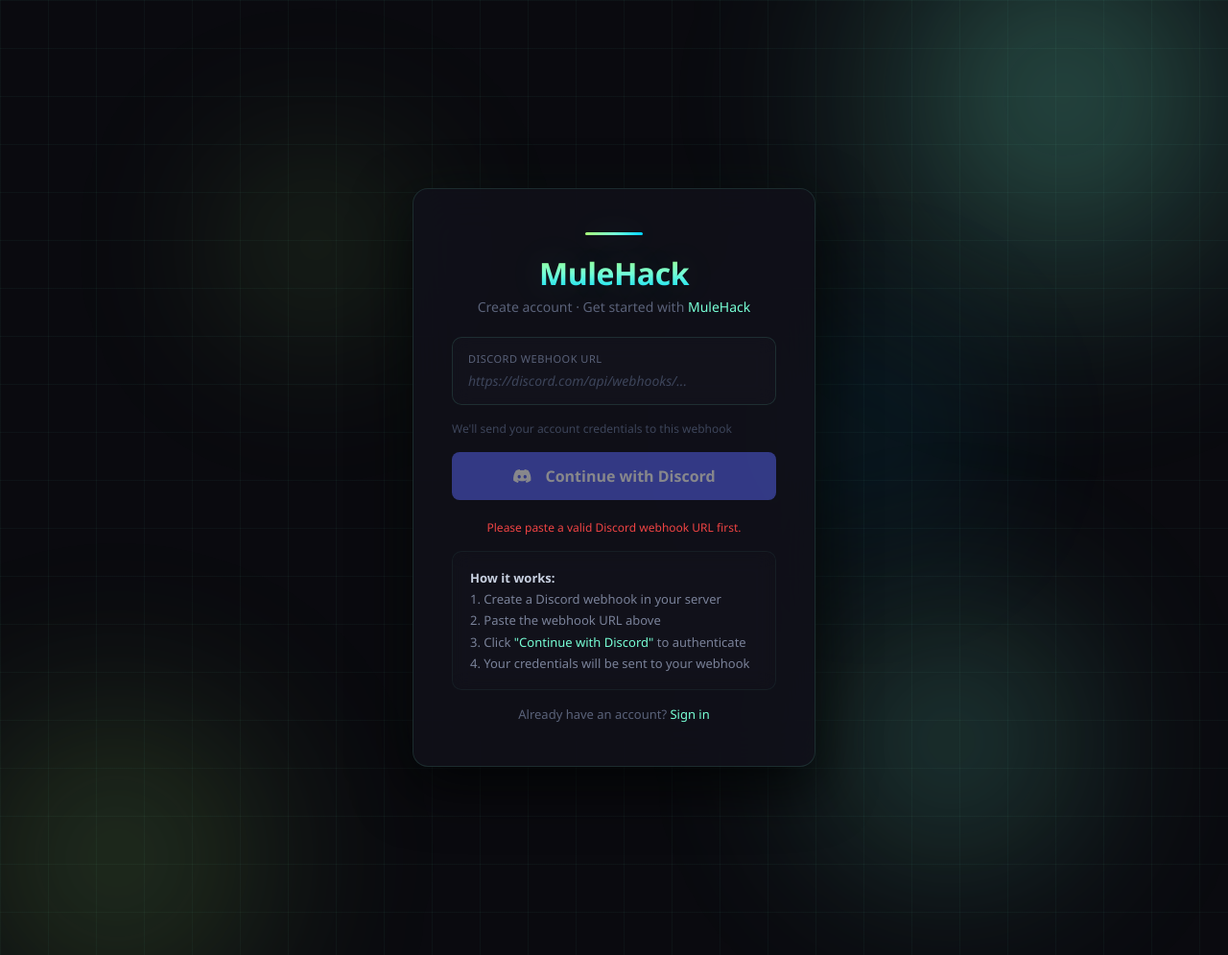
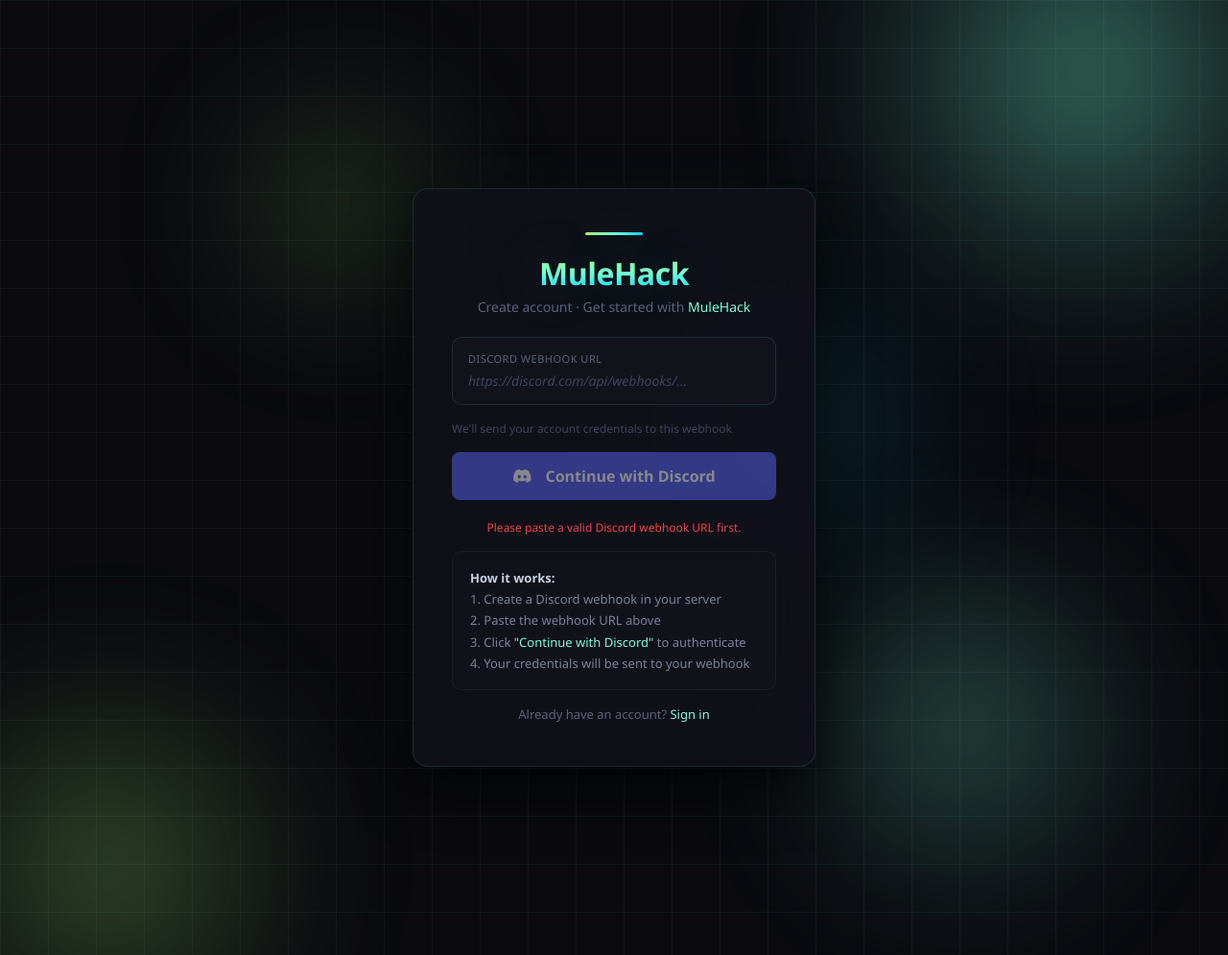
Before and after one commit to rahembuskan-max/mulehack, a Flask app: page / in a window 1280 px wide. Shown: the whole page at 96% size. Run offline with Flask 3, Linux system fonts and the light colour scheme.

Commit message:
Refactor login.html for improved styling and structure

```diff
--- a/mulehack/templates/login.html
+++ b/mulehack/templates/login.html
@@ -3,7 +3,7 @@
 <head>
     <meta charset="UTF-8">
     <meta name="viewport" content="width=device-width, initial-scale=1.0">
-    <title>Silent Net · Login</title>
+    <title>MuleHack · Login</title>
     <style>
         * {
             margin: 0;
@@ -23,7 +23,6 @@
             overflow: hidden;
         }
 
-        /* ===== BACKGROUND GRID ===== */
         body::before {
             content: '';
             position: fixed;
@@ -32,70 +31,68 @@
             width: 100%;
             height: 100%;
             background-image:
-                linear-gradient(rgba(120, 255, 214, 0.04) 1px, transparent 1px),
-                linear-gradient(90deg, rgba(120, 255, 214, 0.04) 1px, transparent 1px);
+                linear-gradient(rgba(120, 255, 214, 0.05) 1px, transparent 1px),
+                linear-gradient(90deg, rgba(120, 255, 214, 0.05) 1px, transparent 1px);
             background-size: 50px 50px;
             pointer-events: none;
             z-index: 0;
         }
 
-        /* ===== GREEN CHROME LIGHT SPOTS ===== */
         .spot {
             position: fixed;
             border-radius: 50%;
             pointer-events: none;
             z-index: 0;
-            filter: blur(80px);
-            opacity: 0.6;
-            animation: gentlePulse 8s ease-in-out infinite alternate;
+            filter: blur(70px);
+            opacity: 0.65;
+            animation: softPulse 8s ease-in-out infinite alternate;
         }
         .spot-1 {
-            width: 600px;
-            height: 600px;
+            width: 550px;
+            height: 550px;
             top: -20%;
             right: -10%;
-            background: radial-gradient(circle, rgba(120, 255, 214, 0.5) 0%, rgba(120, 255, 214, 0.12) 40%, transparent 70%);
+            background: radial-gradient(circle, rgba(120, 255, 214, 0.6) 0%, rgba(120, 255, 214, 0.15) 40%, transparent 70%);
             animation-delay: 0s;
         }
         .spot-2 {
-            width: 500px;
-            height: 500px;
+            width: 480px;
+            height: 480px;
             bottom: -15%;
             left: -10%;
-            background: radial-gradient(circle, rgba(168, 255, 120, 0.4) 0%, rgba(168, 255, 120, 0.1) 40%, transparent 70%);
-            animation-delay: 2.5s;
+            background: radial-gradient(circle, rgba(168, 255, 120, 0.5) 0%, rgba(168, 255, 120, 0.12) 40%, transparent 70%);
+            animation-delay: 2s;
         }
         .spot-3 {
-            width: 400px;
-            height: 400px;
+            width: 380px;
+            height: 380px;
             top: 25%;
-            left: 55%;
-            background: radial-gradient(circle, rgba(0, 212, 255, 0.35) 0%, rgba(0, 212, 255, 0.08) 40%, transparent 70%);
-            animation-delay: 4.5s;
+            left: 50%;
+            background: radial-gradient(circle, rgba(0, 212, 255, 0.4) 0%, rgba(0, 212, 255, 0.1) 40%, transparent 70%);
+            animation-delay: 4s;
         }
         .spot-4 {
-            width: 450px;
-            height: 450px;
+            width: 420px;
+            height: 420px;
             top: 55%;
             right: 5%;
-            background: radial-gradient(circle, rgba(120, 255, 214, 0.45) 0%, rgba(120, 255, 214, 0.1) 40%, transparent 70%);
+            background: radial-gradient(circle, rgba(120, 255, 214, 0.5) 0%, rgba(120, 255, 214, 0.12) 40%, transparent 70%);
             animation-delay: 1.5s;
         }
         .spot-5 {
-            width: 350px;
-            height: 350px;
-            top: 8%;
-            left: 12%;
-            background: radial-gradient(circle, rgba(168, 255, 120, 0.4) 0%, rgba(168, 255, 120, 0.08) 40%, transparent 70%);
+            width: 320px;
+            height: 320px;
+            top: 5%;
+            left: 15%;
+            background: radial-gradient(circle, rgba(168, 255, 120, 0.45) 0%, rgba(168, 255, 120, 0.1) 40%, transparent 70%);
             animation-delay: 3.5s;
         }
 
-        @keyframes gentlePulse {
+        @keyframes softPulse {
             0% { opacity: 0.4; transform: scale(1); }
-            100% { opacity: 0.8; transform: scale(1.1); }
+            100% { opacity: 0.85; transform: scale(1.1); }
         }
 
-        /* ===== CONTAINER ===== */
         .container {
             background: rgba(17, 17, 26, 0.88);
             backdrop-filter: blur(24px);
@@ -103,7 +100,7 @@
             border-radius: 16px;
             padding: 45px 40px;
             width: 420px;
-            box-shadow: 0 20px 60px rgba(0, 0, 0, 0.8), 0 0 60px rgba(120, 255, 214, 0.04);
+            box-shadow: 0 20px 60px rgba(0, 0, 0, 0.8), 0 0 80px rgba(120, 255, 214, 0.04);
             position: relative;
             z-index: 1;
         }
@@ -114,7 +111,7 @@
             margin: 0 auto 18px;
             background: linear-gradient(90deg, #a8ff78, #78ffd6, #00d4ff);
             border-radius: 4px;
-            box-shadow: 0 0 30px rgba(120, 255, 214, 0.2);
+            box-shadow: 0 0 40px rgba(120, 255, 214, 0.3);
         }
 
         .logo {
@@ -125,7 +122,7 @@
             background: linear-gradient(180deg, #a8ff78 0%, #78ffd6 50%, #00d4ff 100%);
             -webkit-background-clip: text;
             -webkit-text-fill-color: transparent;
-            text-shadow: 0 0 40px rgba(120, 255, 214, 0.15);
+            text-shadow: 0 0 60px rgba(120, 255, 214, 0.25);
             letter-spacing: -0.5px;
         }
 
@@ -172,7 +169,7 @@
         }
         .webhook-box:focus-within {
             border-color: #78ffd6;
-            box-shadow: 0 0 20px rgba(120, 255, 214, 0.06);
+            box-shadow: 0 0 30px rgba(120, 255, 214, 0.08);
         }
         .webhook-box .label {
             font-size: 11px;
@@ -222,7 +219,7 @@
         .btn-discord:hover {
             background: #4752c4;
             transform: scale(1.01);
-            box-shadow: 0 0 20px rgba(88, 101, 242, 0.2);
+            box-shadow: 0 0 30px rgba(88, 101, 242, 0.3);
         }
         .btn-discord.disabled {
             opacity: 0.5;
@@ -375,7 +372,7 @@
         }
         .credentials-form .signin-btn:hover {
             transform: scale(1.01);
-            box-shadow: 0 0 20px rgba(120, 255, 214, 0.15);
+            box-shadow: 0 0 30px rgba(120, 255, 214, 0.2);
         }
 
         .footer {
@@ -388,7 +385,6 @@
 </head>
 <body>
 
-    <!-- ===== LIGHT SPOTS ===== -->
     <div class="spot spot-1"></div>
     <div class="spot spot-2"></div>
     <div class="spot spot-3"></div>
@@ -398,7 +394,7 @@
     <div class="container">
 
         <div class="chrome-line"></div>
-        <div class="logo">MuleHack</div>
+        <div class="logo">Mule<span>Hack</span></div>
 
         <!-- ===== MODE 1: CREATE ACCOUNT ===== -->
         <div class="mode active" id="modeCreate">
```
